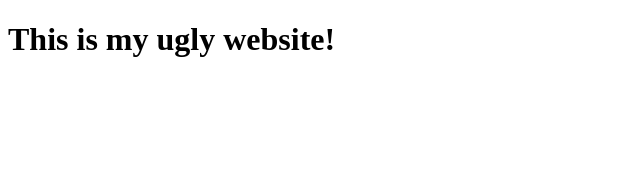
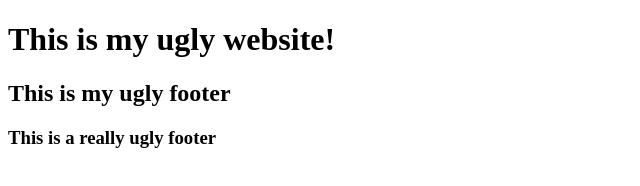
Before and after one commit to Isidoros-Kontizas/myWebsite, a plain HTML site: page index.html in a window 1280 px wide. Shown: the whole page, without its empty margins (0-640 px from the left). Drawn offline with Linux system fonts and the light colour scheme.

Commit message:
Added you h3 element

```diff
--- a/index.html
+++ b/index.html
@@ -7,5 +7,12 @@
 </head>
 <body>
     <h1>This is my ugly website!</h1>
+
+    <footer>
+        <div>
+            <h2>This is my ugly footer</h2>
+            <h3>This is a really ugly footer</h3>
+        </div>
+    </footer>
 </body>
 </html>
```
